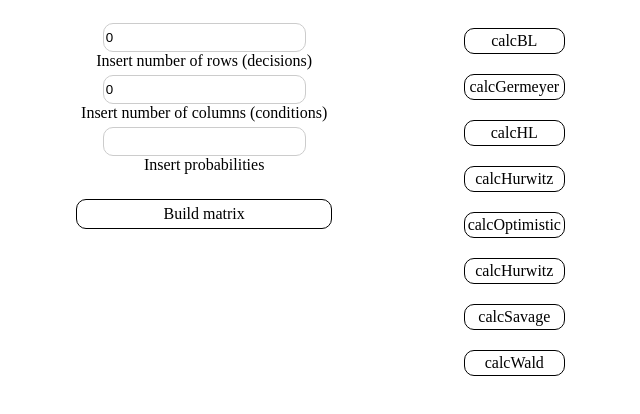
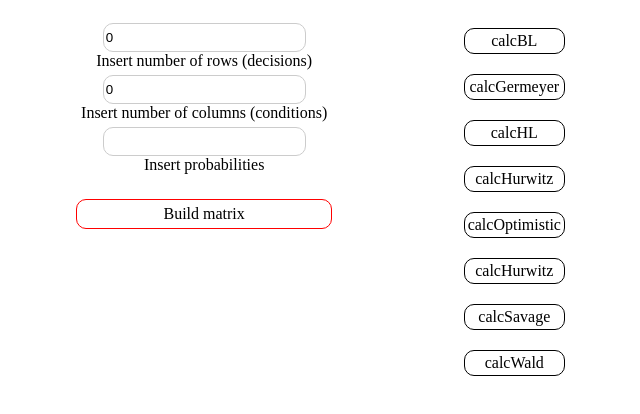
Before and after one commit to ILScc/Decision-Theory, a Vue app: page / in a window 1280 px wide. Shown: the top 414 px of the page, without its empty margins (322-962 px from the left). Built offline with nearby package versions, Linux system fonts and the light colour scheme.

Commit message:
Fix: remove ugly undefined type

```diff
--- a/src/components/AppMatrix.vue
+++ b/src/components/AppMatrix.vue
@@ -97,7 +97,7 @@ export default defineComponent({
       matrix: [],
       cells: new Map(),
       probabilities: "",
-      isBuilded: undefined,
+      isBuilded: null,
     } as BuilderData;
   },
 
--- a/src/components/AppMatrixBuildBtn.vue
+++ b/src/components/AppMatrixBuildBtn.vue
@@ -9,13 +9,14 @@
   </button>
 </template>
 <script lang="ts">
-import { defineComponent } from "vue";
+import { defineComponent, PropType } from "vue";
+
 export default defineComponent({
   props: {
     rows: { type: Number, required: true },
     cols: { type: Number, required: true },
     cells: { type: Object, required: true },
-    isBuilded: { type: Boolean, required: false },
+    isBuilded: { type: Object as PropType<boolean | null>, required: true },
   },
   emits: {
     buildMatrix: null,
--- a/src/types.ts
+++ b/src/types.ts
@@ -4,5 +4,5 @@ export interface BuilderData {
   cells: Map<number, number>;
   matrix: number[][];
   probabilities: string;
-  isBuilded: boolean | undefined;
+  isBuilded: boolean | null;
 }
```
